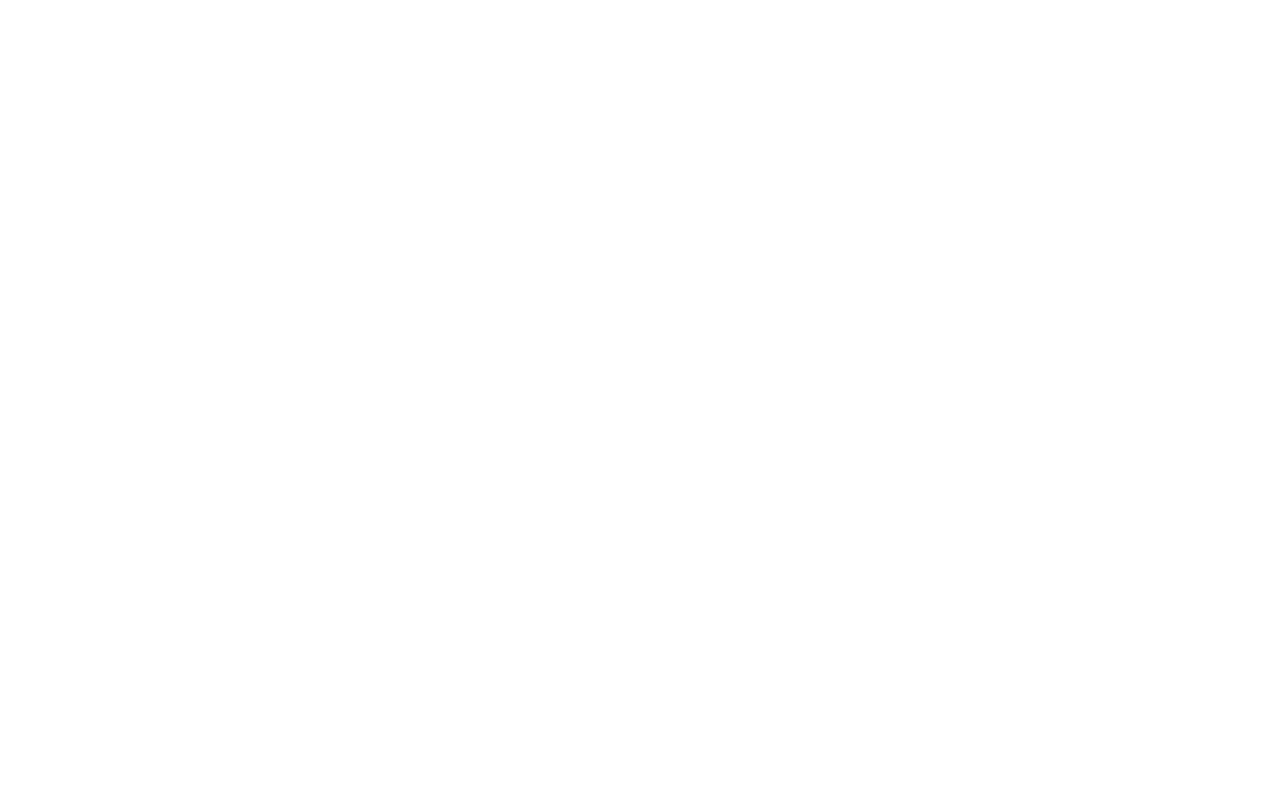
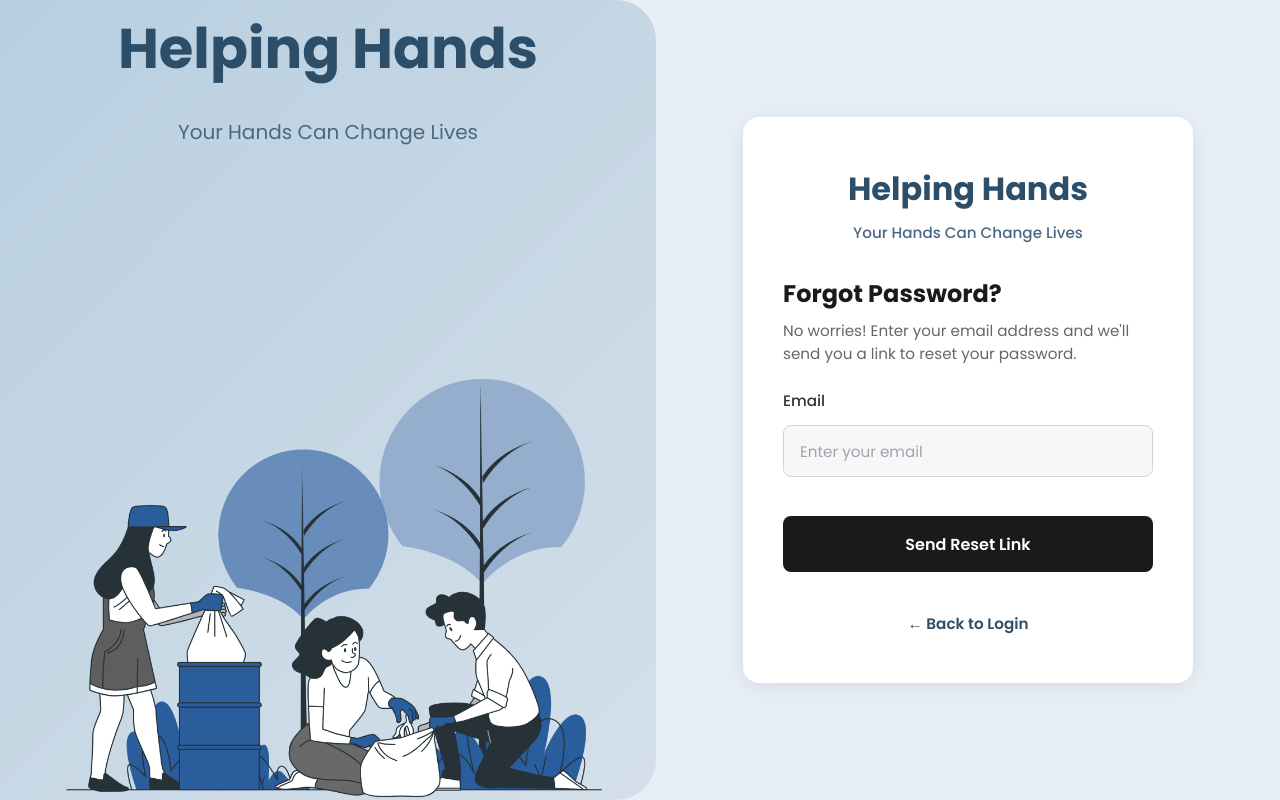
Before and after one commit to ienvysn/helping-hands, a React (Create React App) app in the folder client/: page /forgot-password in a window 1280 px wide. Before the commit this address had no page. Built offline with nearby package versions, Linux system fonts and the light colour scheme.

Commit message:
Add ForgetPassword page both css and jsx and its linked with login page

```diff
--- a/client/src/App.js
+++ b/client/src/App.js
@@ -1,6 +1,7 @@
 import { BrowserRouter as Router, Routes, Route } from "react-router-dom";
 import Login from "./pages/Login";
 import Register from "./pages/Register";
+import ForgotPassword from "./pages/ForgetPassword"; // <-- import ForgotPassword
 
 function App() {
   return (
@@ -8,6 +9,7 @@
       <Routes>
         <Route path="/" element={<Login />} />
         <Route path="/register" element={<Register />} />
+        <Route path="/forgot-password" element={<ForgotPassword />} /> {/* <-- new route */}
       </Routes>
     </Router>
   );
--- /dev/null
+++ b/client/src/pages/ForgetPassword.jsx
@@ -0,0 +1,78 @@
+import React, { useState } from "react";
+import { useNavigate } from "react-router-dom"; // <-- useNavigate
+import "../style/ForgetPassword.css";
+
+const ForgotPassword = () => {
+  const [email, setEmail] = useState("");
+  const navigate = useNavigate(); // <-- initialize navigate
+
+  const handleSubmit = async (e) => {
+    e.preventDefault();
+
+    try {
+      alert("Password reset link sent to your email!");
+      // optionally redirect to login after sending link
+      navigate("/"); // <-- redirect to login after submit
+    } catch (error) {
+      console.error("Error:", error);
+      alert("Server not responding");
+    }
+  };
+
+  return (
+    <div className="wrapper">
+      <div className="leftSection">
+        <h1 className="title">Helping Hands</h1>
+        <p className="subtitle">Your Hands Can Change Lives</p>
+        <img
+          src="/images/forget.png"
+          alt="Helping Hands Illustration"
+          className="illustration"
+        />
+      </div>
+
+      <div className="rightSection">
+        <div className="formContainer">
+          <h2 className="heading">Helping Hands</h2>
+          <p className="smallText" style={{ color: "#4a6883", fontWeight: 500 }}>
+            Your Hands Can Change Lives
+          </p>
+
+          <h3 style={{ fontSize: "1.5rem", fontWeight: 700, color: "#1a1a1a", marginBottom: "0.5rem" }}>
+            Forgot Password?
+          </h3>
+          <p className="smallText" style={{ textAlign: "left", marginBottom: "1.5rem" }}>
+            No worries! Enter your email address and we'll send you a link to reset your password.
+          </p>
+
+          <form onSubmit={handleSubmit}>
+            <label className="label">Email</label>
+            <input
+              className="input"
+              type="email"
+              placeholder="Enter your email"
+              value={email}
+              onChange={(e) => setEmail(e.target.value)}
+              required
+            />
+
+            <button type="submit" className="signInBtn" style={{ marginTop: "1.5rem" }}>
+              Send Reset Link
+            </button>
+
+            {/* Back to Login */}
+            <b
+              className="backLink"
+              style={{cursor:"pointer"}}
+              onClick={() => navigate("/")} // <-- useNavigate back to login
+            >
+              ← Back to Login
+            </b>
+          </form>
+        </div>
+      </div>
+    </div>
+  );
+};
+
+export default ForgotPassword;
--- a/client/src/pages/Login.jsx
+++ b/client/src/pages/Login.jsx
@@ -1,10 +1,11 @@
 import React, { useState } from "react";
+import { useNavigate } from "react-router-dom"; // <-- useNavigate
 import "../style/Login.css";
-
 
 const Login = () => {
   const [email, setEmail] = useState("");
   const [password, setPassword] = useState("");
+  const navigate = useNavigate(); // <-- initialize navigate
 
   const handleSubmit = async (e) => {
     e.preventDefault();
@@ -22,7 +23,6 @@
       if (res.ok) {
         alert("Login successful!");
         localStorage.setItem("token", data.token);
-
       } else {
         alert(data.message || "Login failed");
       }
@@ -34,7 +34,6 @@
 
   return (
     <div className="wrapper">
-      {/* LEFT SIDE */}
       <div className="leftSection">
         <h1 className="title">Helping Hands</h1>
         <p className="subtitle">Your Hands Can Change Lives</p>
@@ -45,7 +44,6 @@
         />
       </div>
 
-      {/* RIGHT SIDE */}
       <div className="rightSection">
         <div className="formContainer">
           <h2 className="heading">Welcome Back!</h2>
@@ -75,20 +73,25 @@
             />
 
             <div className="linksRow">
-
               <span>
                 Don’t have an account?
                 <b
                   style={{cursor: "pointer", color: "#007bff"}}
-      onClick={() => window.location.href = "/register"}
+                  onClick={() => navigate("/register")} // <-- Sign Up
                 >
                   {" "}Sign Up
                 </b>
               </span>
 
-  <span><b>Forgot Password?</b></span>
+              <span>
+                <b
+                  style={{cursor: "pointer", color: "#007bff"}}
+                  onClick={() => navigate("/forgot-password")} // <-- Forgot Password
+                >
+                  Forgot Password?
+                </b>
+              </span>
             </div>
-
 
             <button type="submit" className="signInBtn">
               Sign In
--- /dev/null
+++ b/client/src/style/ForgetPassword.css
@@ -0,0 +1,210 @@
+@import url("https://fonts.googleapis.com/css2?family=Poppins:wght@300;400;500;600;700&display=swap");
+* {
+  font-family: "Poppins", sans-serif;
+}
+.wrapper {
+  display: flex;
+  min-height: 100vh;
+  background-color: #e8eef5;
+}
+
+.leftSection {
+  flex: 1;
+  background: linear-gradient(135deg, #b8cfe0 0%, #d4dfe9 100%);
+  display: flex;
+  flex-direction: column;
+  align-items: center;
+  justify-content: center;
+  padding: 3rem;
+  position: relative;
+}
+
+.title {
+  font-size: 3.5rem;
+  font-weight: 700;
+  color: #2c4e68;
+  margin-bottom: 1rem;
+  text-align: center;
+}
+
+.subtitle {
+  font-size: 1.25rem;
+  color: #4a6883;
+  margin-bottom: 3rem;
+  text-align: center;
+}
+
+.illustration {
+  max-width: 600px;
+  width: 100%;
+  height: auto;
+}
+
+.rightSection {
+  flex: 1;
+  display: flex;
+  align-items: center;
+  justify-content: center;
+  padding: 2rem;
+  background-color: #e8eef5;
+}
+
+.formContainer {
+  background: white;
+  padding: 3rem 2.5rem;
+  border-radius: 16px;
+  box-shadow: 0 4px 20px rgba(0, 0, 0, 0.08);
+  width: 100%;
+  max-width: 450px;
+}
+
+.heading {
+  font-size: 2rem;
+  font-weight: 700;
+  color: #2c4e68;
+  margin-bottom: 0.5rem;
+  text-align: center;
+}
+
+.smallText {
+  font-size: 0.95rem;
+  color: #666;
+  margin-bottom: 2rem;
+  text-align: center;
+}
+
+.label {
+  display: block;
+  font-size: 0.95rem;
+  font-weight: 500;
+  color: #333;
+  margin-bottom: 0.5rem;
+  margin-top: 1rem;
+}
+
+.input {
+  width: 100%;
+  padding: 0.85rem 1rem;
+  border: 1px solid #d1d5db;
+  border-radius: 8px;
+  font-size: 0.95rem;
+  transition: all 0.2s;
+  box-sizing: border-box;
+}
+
+.input:focus {
+  outline: none;
+  border-color: #2c4e68;
+  box-shadow: 0 0 0 3px rgba(44, 78, 104, 0.1);
+}
+
+.input::placeholder {
+  color: #9ca3af;
+}
+
+.linksRow {
+  display: flex;
+  justify-content: space-between;
+  align-items: center;
+  margin-top: 1rem;
+  margin-bottom: 1.5rem;
+  font-size: 0.9rem;
+  color: #666;
+}
+
+.linksRow span {
+  cursor: pointer;
+}
+
+.linksRow b {
+  color: #2c4e68;
+  font-weight: 600;
+}
+
+.signInBtn {
+  width: 100%;
+  padding: 0.95rem;
+  background-color: #1a1a1a;
+  color: white;
+  border: none;
+  border-radius: 8px;
+  font-size: 1rem;
+  font-weight: 600;
+  cursor: pointer;
+  transition: background-color 0.2s;
+  margin-bottom: 1rem;
+}
+
+.signInBtn:hover {
+  background-color: #000;
+}
+
+.googleBtn {
+  width: 100%;
+  padding: 0.95rem;
+  background-color: white;
+  color: #333;
+  border: 1px solid #d1d5db;
+  border-radius: 8px;
+  font-size: 1rem;
+  font-weight: 600;
+  cursor: pointer;
+  transition: all 0.2s;
+  display: flex;
+  align-items: center;
+  justify-content: center;
+  gap: 0.75rem;
+}
+
+.googleBtn:hover {
+  background-color: #f9fafb;
+  border-color: #9ca3af;
+}
+
+.googleIcon {
+  width: 20px;
+  height: 20px;
+}
+
+.backLink {
+  display: flex;
+  align-items: center;
+  justify-content: center;
+  gap: 0.5rem;
+  margin-top: 1.5rem;
+  font-size: 0.95rem;
+  color: #2c4e68;
+  cursor: pointer;
+  font-weight: 600;
+  text-decoration: none;
+}
+
+.backLink:hover {
+  color: #1a3a52;
+}
+
+@media (max-width: 968px) {
+  .wrapper {
+    flex-direction: column;
+  }
+
+  .leftSection {
+    padding: 2rem;
+  }
+
+  .title {
+    font-size: 2.5rem;
+  }
+
+  .subtitle {
+    font-size: 1rem;
+  }
+
+  .illustration {
+    max-width: 350px;
+  }
+
+  .formContainer {
+    padding: 2rem 1.5rem;
+  }
+}
```
Also changed, not shown: client/public/images/forget.png (added). Lines whose indentation alone changed are shown as unchanged.
